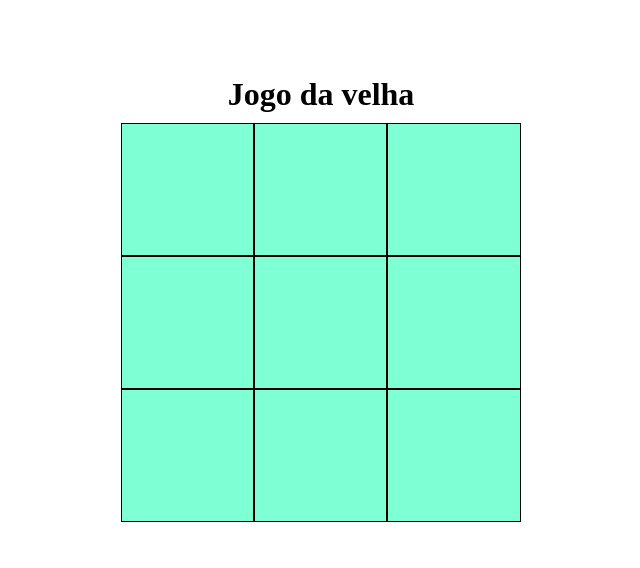
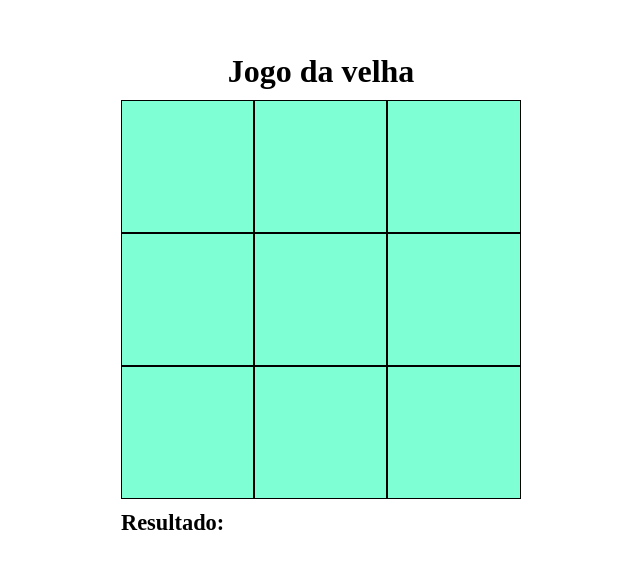
Before and after one commit to viniciusbarbosa2024/jogo-da-velha, a React (Vite) app: page / in a window 1280 px wide. Shown: the part 106-674 px from the top of the page, without its empty margins (319-959 px from the left). Built offline with nearby package versions, Linux system fonts and the light colour scheme.

Commit message:
Exibição do vencedor

```diff
--- a/src/components/TicTacToe.css
+++ b/src/components/TicTacToe.css
@@ -33,3 +33,14 @@ main {
 
    cursor: not-allowed;
 }
+
+.result {
+    padding: 10px 0px;
+
+    font-size: 1.4rem;
+    font-weight: bolder;
+}
+
+.result span {
+    font-weight: normal;
+}
--- a/src/components/TicTacToe.jsx
+++ b/src/components/TicTacToe.jsx
@@ -3,6 +3,8 @@ import './TicTacToe.css'
 
 export const TicTacToe = () => {
     const [position,setPosition] = useState(Array(9).fill('')) //Anotar sobre o .fill e sobre a declaração de array
+
+    const [result,setResult] = useState('')
 
     //Atualizar estado da posição
     function updatePosition(numberOfPlays,positionCopy,index) {
@@ -38,15 +40,18 @@ export const TicTacToe = () => {
 
     //Verificar se as posições jogadas retornam um vencedor do jogo
     function checkPlayedPositions(positionsToWin,X_positions,O_positions) {
+        let result = ''
         positionsToWin.forEach((winningSequence) => {
 
             if (checkWinningSequence(winningSequence,X_positions) === true) {
-                return alert('x ganhou')
+                result = 'X ganhou'
             } else if (checkWinningSequence(winningSequence,O_positions) === true) {
-                return alert('O ganhou')
+                result = 'O ganhou'
             }
 
        })
+
+       return result
     }
 
     function checkWinner(positionCopy){
@@ -70,7 +75,7 @@ export const TicTacToe = () => {
         let X_positions = getPositions(positionCopy,'X')
         let O_positions = getPositions(positionCopy,'O')
 
-        checkPlayedPositions(positionsToWin,X_positions,O_positions)
+        return checkPlayedPositions(positionsToWin,X_positions,O_positions)
 
     }
 
@@ -85,7 +90,9 @@ export const TicTacToe = () => {
         } else {
             //Verificar o funcionamento da renderização a partir do setPosition nesse caso
             updatePosition(numberOfPlays,positionCopy,index)
-            checkWinner(positionCopy)
+
+            let winner = checkWinner(positionCopy)
+            winner != '' ? setResult(winner):false
         }
 
     }
@@ -93,6 +100,7 @@ export const TicTacToe = () => {
 
 
     return (
+    <div>
         <main>
             {position.map((element,index)=> {
                 return (
@@ -102,5 +110,7 @@ export const TicTacToe = () => {
                 )
             })}
         </main>
+        <div className='result'>Resultado: <span>{result}</span></div>
+    </div>
   )
 }
```
Lines whose indentation alone changed are shown as unchanged.
